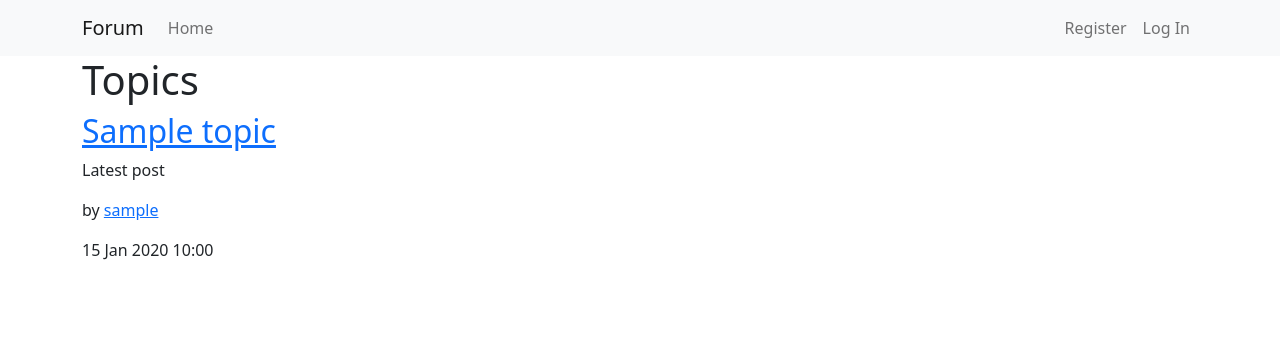
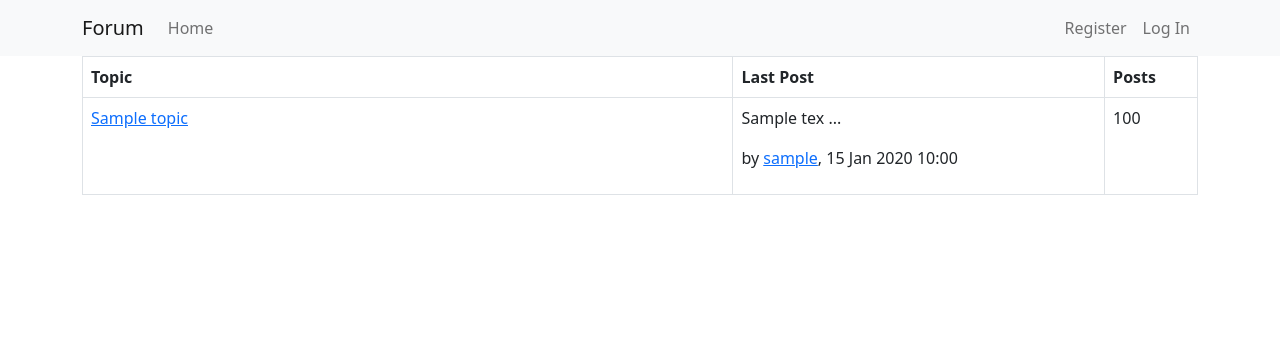
Before and after one commit to Michael-Czekanski/Djagno-Forum, a Django app: page / in a window 1280 px wide. Shown: the top 356 px of the page. Run offline with Django 3.2, Linux system fonts and the light colour scheme; tables that the repository leaves empty hold one stand-in row (values such as "Sample post").

Commit message:
Styling -> display topics on home page

```diff
--- a/forum/templates/forum/home.html
+++ b/forum/templates/forum/home.html
@@ -1,10 +1,33 @@
 {% extends "forum/base.html" %}
 {% block content %}
-<h1>Topics</h1>
+
+<table class="table table-bordered">
+    <thead>
+      <tr>
+        <th>Topic</th>
+        <th>Last Post</th>
+        <th>Posts</th>
+      </tr>
+    </thead>
+    <tbody>
     {% for topic, latest_post in topics_with_latest_posts %}
-        <h2><a href="{% url 'forum-topic' topic_id=topic.id %}">{{ topic.name }}</a></h2>
-        <p>Latest post</p>
-        <p>by <a href="#">{{ latest_post.author.username }}</a></p>
-        <p>{{ latest_post.date_posted | date:"d M Y H:i" }}</p>
+    <tr>
+      <td class="col-sm-7">
+          <a href="{% url 'forum-topic' topic_id=topic.id %}">{{ topic.name }}</a>
+      </td>
+      <td class="col-sm-4">
+          <p>{{ latest_post.content_short }}</p>
+          <p>
+              by <a href="#">{{ latest_post.author.username }}</a>,
+              {{ latest_post.date_posted | date:"d M Y H:i" }}
+          </p>
+      </td>
+      <td class="col-sm-1">100</td>
+    </tr>
     {% endfor %}
+    </tbody>
+  </table>
+
+
+
 {% endblock content %}
```
